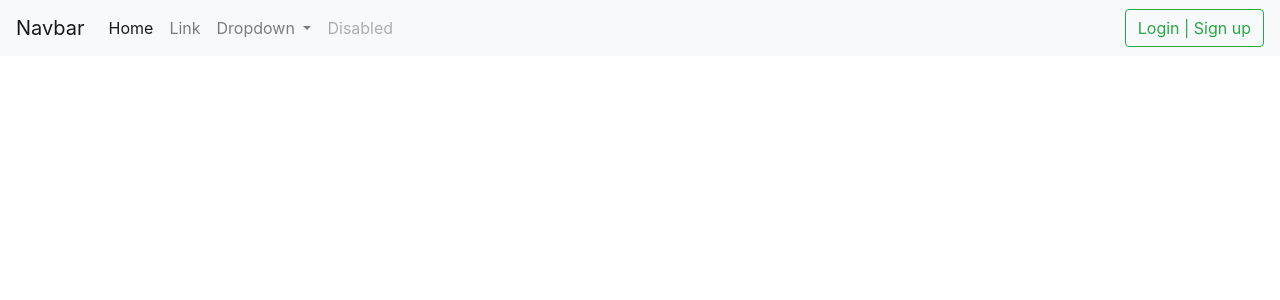
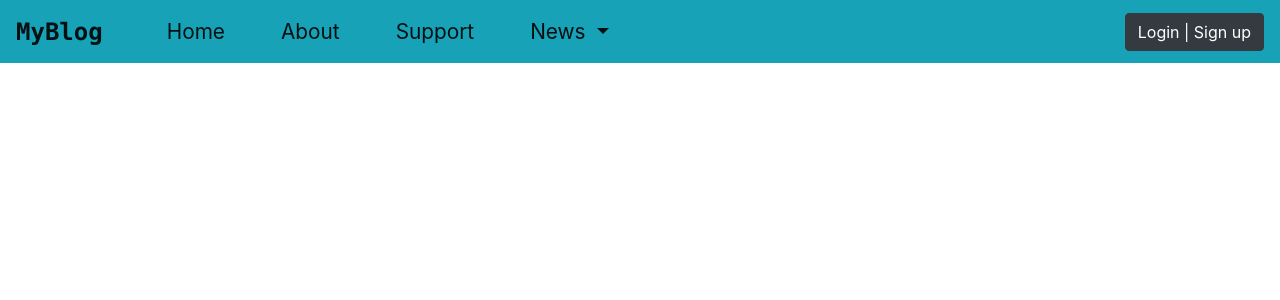
Before and after one commit to Amirabbas-K/simple_django_blog, a Django app: page /Blog/ in a window 1280 px wide. Shown: the top 300 px of the page. Run offline with Django 3.2, Linux system fonts and the light colour scheme; data that the repository does not hold is empty; some libraries are stand-ins or nearby versions.

Commit message:
navbar,login,sign-up designed

```diff
--- /dev/null
+++ b/static/bootstarp/main.css
@@ -0,0 +1,10 @@
+.ul-navbar li {
+    font-size: 130%;
+    margin-left: 40px;
+    font-family: -apple-system, BlinkMacSystemFont, "Segoe UI", Roboto, "Helvetica Neue", Arial, "Noto Sans", sans-serif, "Apple Color Emoji", "Segoe UI Emoji", "Segoe UI Symbol", "Noto Color Emoji";
+
+}
+.header_top {
+    font-size: 150%;
+    font-family: 'Operator Mono', 'Source Sans Pro', Menlo, Monaco, Consolas, Courier New, monospace;
+}
--- a/templates/main_page.html
+++ b/templates/main_page.html
@@ -3,58 +3,63 @@
 <head>
 {% load static %}
     <meta charset="UTF-8">
-    <title> Welcome to my blog </title>
-    <link rel="stylesheet" href="{% static '/bootstarp/css/bootstrap.min.css' %}">
+    <title> Special Blog </title>
+    <!-- <link rel="stylesheet" href="{% static '/bootstarp/css/bootstrap.min.css' %}"> -->
+    <!-- <link rel="stylesheet" href="{% static '/main.css' %}"> -->
+    <link rel="stylesheet" href="/static/bootstarp/css/bootstrap.min.css">
+    <link rel="stylesheet" href="/static/bootstarp/main.css">
+
     <script src="{% static 'bootstarp/js/bootstrap.min.js' %}"></script>
 </head>
 <body>
-
-<nav class="navbar navbar-expand-lg navbar-light bg-light">
-  <a class="navbar-brand" href="#">Navbar</a>
+<nav class="navbar navbar-expand-lg navbar-light bg-info">
+  <b><a class="navbar-brand header_top" href="#">MyBlog</a></b>
   <button class="navbar-toggler" type="button" data-toggle="collapse" data-target="#navbarSupportedContent" aria-controls="navbarSupportedContent" aria-expanded="false" aria-label="Toggle navigation">
     <span class="navbar-toggler-icon"></span>
   </button>
 
   <div class="collapse navbar-collapse" id="navbarSupportedContent">
-    <ul class="navbar-nav mr-auto">
+    <ul class="navbar-nav mr-auto ul-navbar">
       <li class="nav-item active">
-        <a class="nav-link" href="#">Home <span class="sr-only">(current)</span></a>
+        <a class="nav-link" href="#">Home</a>
       </li>
-      <li class="nav-item">
-        <a class="nav-link" href="#">Link</a>
+      <li class="nav-item active">
+        <a class="nav-link" href="#">About</a>
       </li>
-      <li class="nav-item dropdown">
+      <li class="nav-item active">
+        <a class="nav-link" href="#">Support</a>
+      </li>
+      <li class="nav-item active dropdown">
         <a class="nav-link dropdown-toggle" href="#" id="navbarDropdown" role="button" data-toggle="dropdown" aria-haspopup="true" aria-expanded="false">
-          Dropdown
+            News
         </a>
         <div class="dropdown-menu" aria-labelledby="navbarDropdown">
-          <a class="dropdown-item" href="#">Action</a>
-          <a class="dropdown-item" href="#">Another action</a>
-          <div class="dropdown-divider"></div>
-          <a class="dropdown-item" href="#">Something else here</a>
+          <a class="dropdown-item" href="#">New Post</a>
+          <a class="dropdown-item" href="#">Daily news</a>
+          <a class="dropdown-item" href="#">Tutorial</a>
         </div>
-      </li>
-      <li class="nav-item">
-        <a class="nav-link disabled" href="#">Disabled</a>
       </li>
     </ul>
       {% if user.is_authenticated %}
-          <p> Welcome {{ user.username }}</p>
+          <p>{{ user.username }}</p>
       {% else %}
-          <a class="btn btn-outline-success my-2 my-sm-0" href="#"> Login | Sign up </a>
+          <a class="btn btn-dark my-2 my-sm-0" href="{% url 'login' %}"> Login | Sign up </a>
       {% endif %}
   </div>
 </nav><br>
+
 <div class="container-fluid">
     <div class="row">
-        <div class="col-12">
+        <div class="col-4">
             {% for post in posts %}
                 <div class="card">
                     <img class="card-img-top" src="../{{ post.thumbnail }}" alt="Card image cap">
                     <div class="card-body">
                         <h5 class="card-title">{{ post.title }}</h5>
-                        <p class="card-text">{{ post.body }}</p>
-                    <a href="{% url 'read_more_url' post.id %}" class="btn btn-primary"> Read More </a>
+                        <p class="card-text card_text">{{ post.body }}</p>
+                    <a href="{% url 'read_more_url' post.id %}" class="btn btn-danger"> Read More </a>
+                    <a href="{% url 'delete_post_url' post.id %}" class="btn btn-info"> Delete </a>
+                    <a href="{% url 'edit_post_url' post.id %}" class="btn btn-success"> Edit </a>
                     </div>
                 </div>
             {% endfor %}
--- a/templates/registration/login.html
+++ b/templates/registration/login.html
@@ -4,10 +4,11 @@
     <meta charset="UTF-8">
     <title> Sign in | Login </title>
 </head>
-<body>
+<body style="background-color: #eff8ff">
     <form method="POST">
         {% csrf_token %}
         {{ form }}
+        <span>if you dont have account<a href="{% url 'sign_up_urls' %}"> click here</a></span>
         <input type="submit" value="Send ">
     </form>
 </body>
--- a/templates/registration/sign_up.html
+++ b/templates/registration/sign_up.html
@@ -4,7 +4,7 @@
     <meta charset="UTF-8">
     <title> Sign up | Free & Easy </title>
 </head>
-<body>
+<body style="background-color: #eff8ff">
     <form method="POST" action="{% url 'sign_up_urls' %}">
         {% csrf_token %}
         {{ form }}
```
